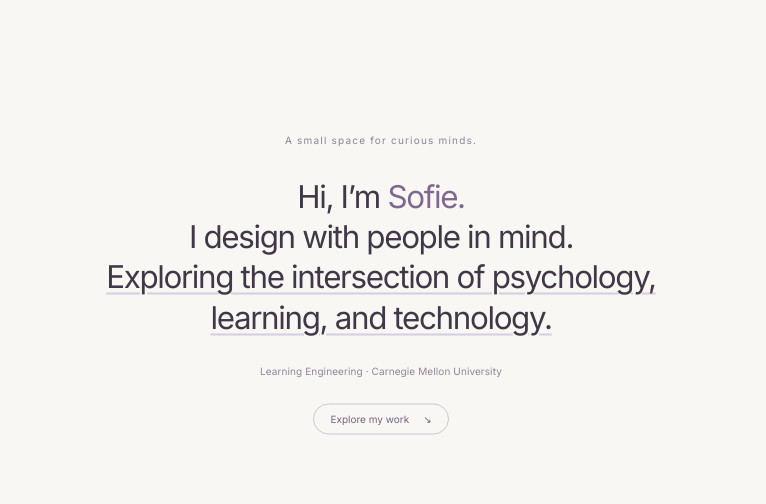
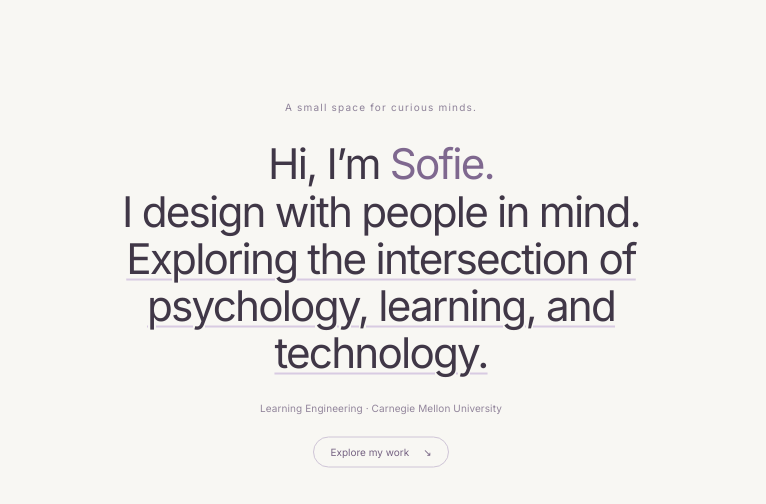
Before and after one commit to sofie-wang/sofie-wang.github.io, a plain HTML site: page index.html in a window 1280 px wide. Shown: the part 98-602 px from the top of the page, 259-1025 px from the left. Drawn offline with Linux system fonts and the light colour scheme.

Commit message:
Balance homepage introduction typography

```diff
--- a/home-collage.css
+++ b/home-collage.css
@@ -28,3 +28,8 @@ body{background:#f8f7f3;}
 @media(max-width:700px){.site-nav .container{width:calc(100% - 44px);min-height:72px;}.site-nav .collage-brand{font-size:30px;}.site-nav .menu-toggle{top:17px;font-size:10px;}.site-nav .nav-links{top:61px;}.line-canvas{height:auto;min-height:calc(100svh - 72px);padding:40px 23px 28px;display:flex;flex-direction:column;gap:45px;}.line-intro{position:static;transform:none;width:100%;padding:0;}.line-welcome{font-size:9px;letter-spacing:.5px;margin-bottom:25px;}.line-intro h1{font-size:clamp(23px,5.8vw,31px);letter-spacing:-.9px;line-height:1.35;}.line-school{font-size:9px;line-height:1.7;margin:23px auto 0;max-width:260px;}.line-read-more{margin-top:23px;font-size:10px;padding:10px 17px;min-height:44px;}.doodle-links{display:grid;grid-template-columns:repeat(3,minmax(0,1fr));gap:28px 10px;align-items:start;}.doodle-link{position:relative;left:auto;right:auto;top:auto;width:100%;padding:5px 0;transform:none;}.doodle-link svg{width:80px;height:80px;margin-bottom:8px;}.doodle-label{font-size:9px;letter-spacing:-.1px;}.doodle-caption{display:none;}.line-footer{position:static;transform:none;width:100%;margin-top:0;}.line-footer p{font-size:8px;}.line-footer>span{font-size:8px;margin-top:7px;}}
 @media(max-width:360px){.line-canvas{padding-inline:20px;}.line-intro h1{font-size:23px;}.doodle-links{grid-template-columns:repeat(2,minmax(0,1fr));gap:25px;}.doodle-label{font-size:10px;}}
 @media(prefers-reduced-motion:reduce){.line-home *, .site-nav *{transition:none!important;animation:none!important;}.doodle-link:hover svg,.doodle-link:focus-visible svg,.doodle-link:hover .doodle-motion,.doodle-link:focus-visible .doodle-motion{transform:none;}}
+
+/* A quieter hierarchy for the introduction. */
+.line-welcome{margin-bottom:24px}.line-greeting{font:400 17px/1.5 var(--sans);color:#766481;margin:0 0 14px}.line-intro h1{font-size:clamp(34px,3.3vw,46px);line-height:1.12;letter-spacing:-1.8px;margin:0}.line-description{max-width:410px;margin:22px auto 0;font:400 16px/1.7 var(--sans);letter-spacing:-.25px;color:#807388}.line-school{margin-top:23px}.line-read-more{margin-top:20px}
+@media(max-width:1000px){.line-intro{width:420px}.line-intro h1{font-size:38px}.line-description{font-size:15px}}
+@media(max-width:700px){.line-canvas{padding-top:30px;gap:35px}.line-welcome{margin-bottom:20px}.line-greeting{font-size:15px;margin-bottom:12px}.line-intro h1{font-size:39px;line-height:1.12;letter-spacing:-1.6px}.line-description{font-size:14px;line-height:1.65;margin-top:20px;max-width:320px}.line-school{margin-top:18px}.intro-break{display:none}}
```
